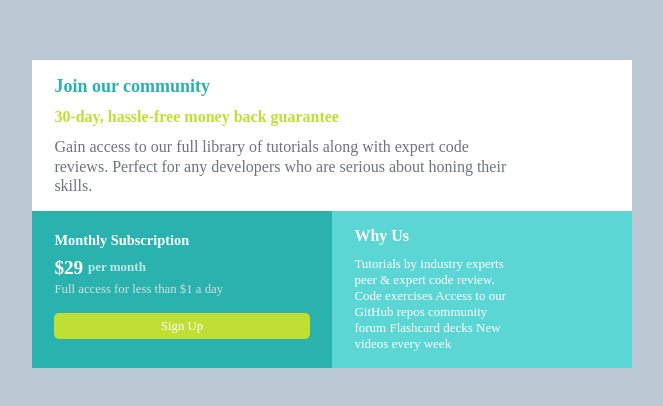
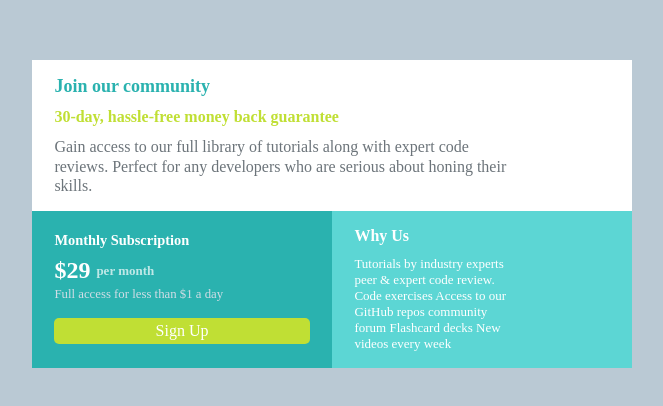
Before and after one commit to leongratis/price-plan, a plain HTML site: page index.html in a window 1280 px wide. Shown: the part 186-592 px from the top of the page, without its empty margins (308-971 px from the left). Drawn offline with Linux system fonts and the light colour scheme.

Commit message:
first commit

```diff
--- a/style.css
+++ b/style.css
@@ -117,10 +117,6 @@ footer{
     }
 
 
-    section{
-        font-size: 0.8rem;
-    }
-
     section h1{
     font-size: 0.9rem;
     display: flex;
@@ -138,7 +134,7 @@ section h2 span{
 }
 
 section p{
-
+    font-size: 0.8rem;
     color: hsl(206, 30%, 86%);
     padding-bottom: 1rem;
 }
@@ -150,7 +146,7 @@ section a{
     width: 100%;
     text-align: center;
     text-decoration: none;
-    padding: .3rem 0;
+    padding: .2rem 0;
     border-radius: 5px;
     color: white;
 }
```
